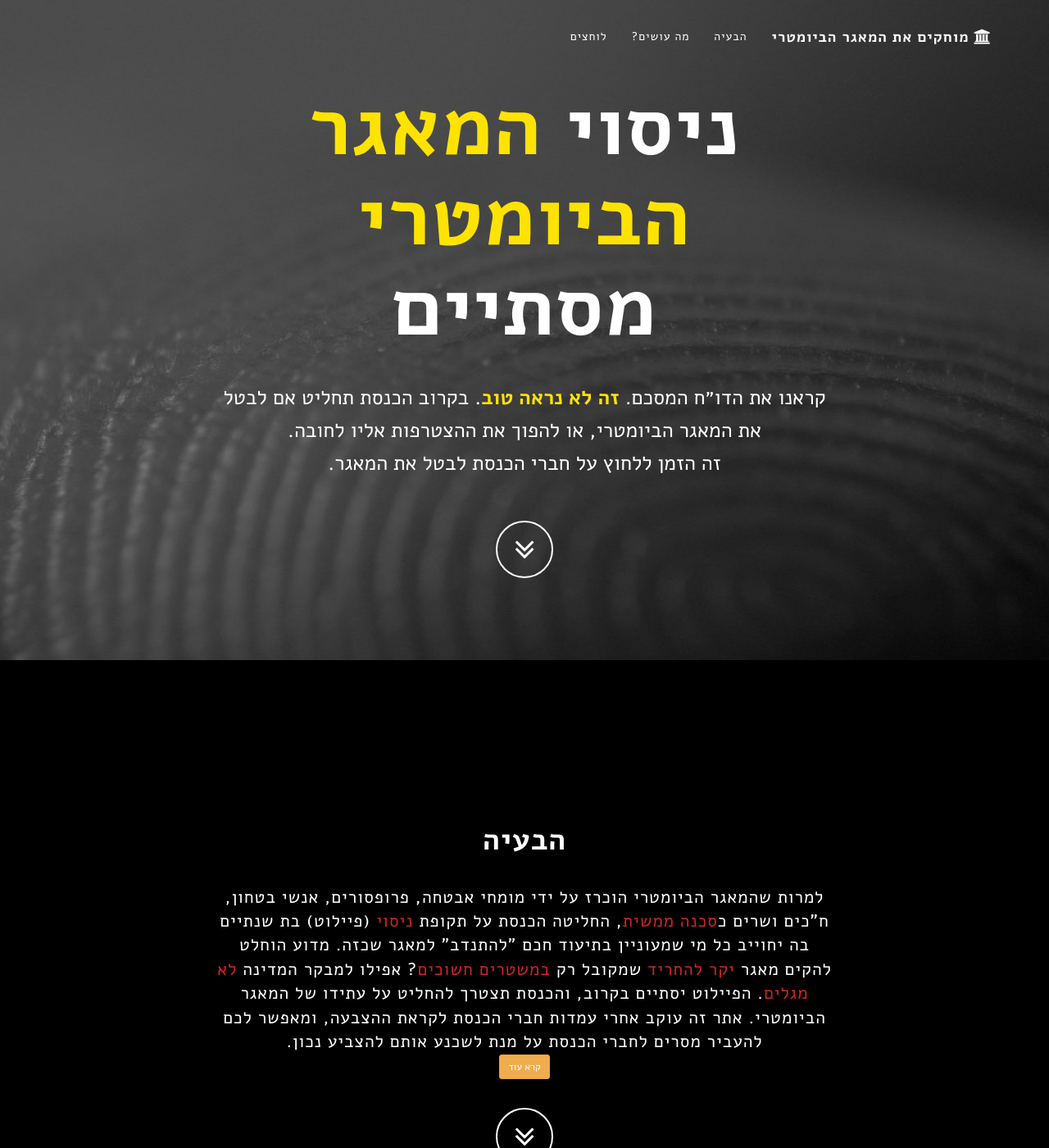
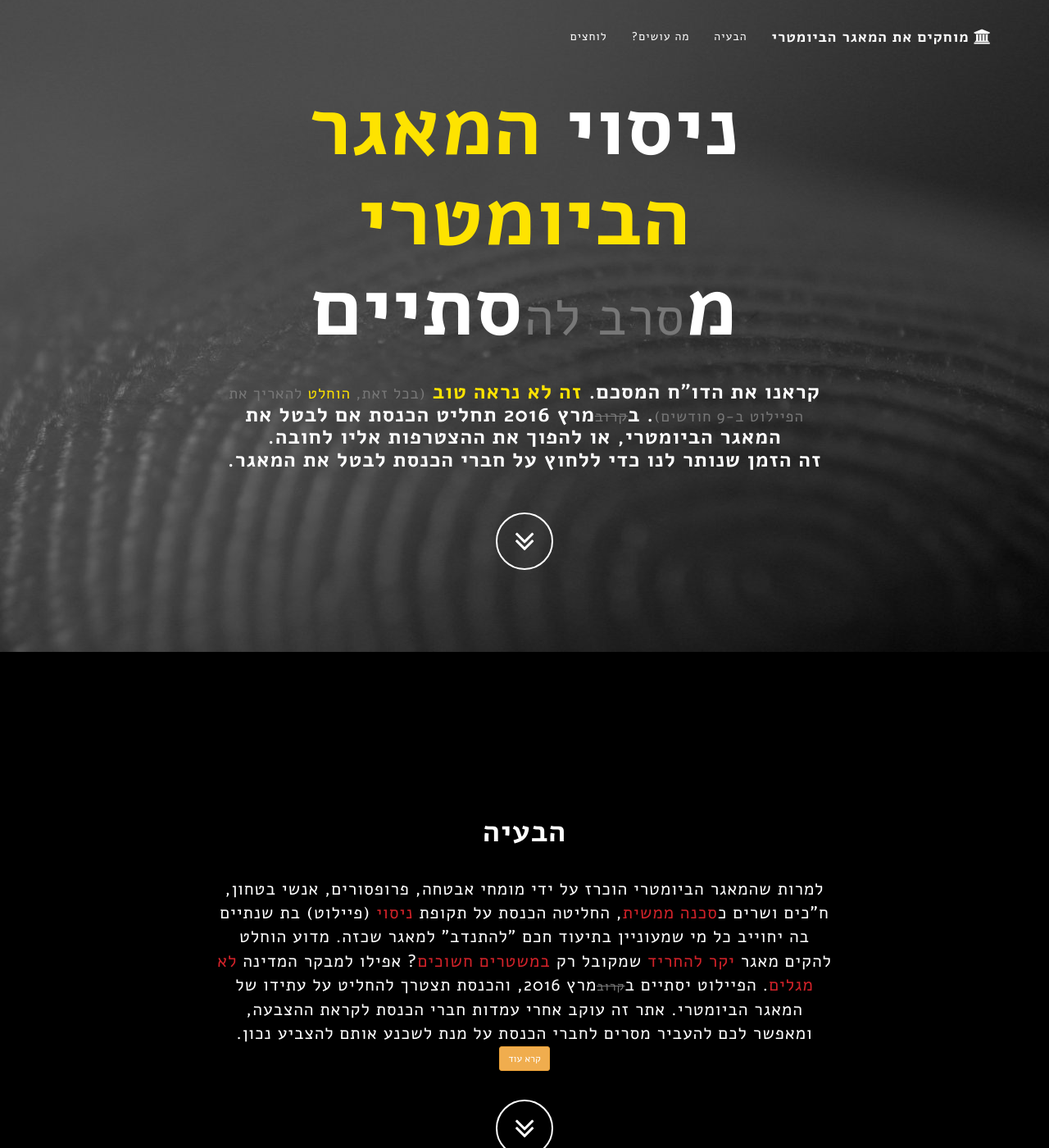
Before and after one commit to no2bio/mk-personal, a Jekyll site: the page built from index.html, in a window 1280 px wide and 1400 px high. Shown: the whole window at 82% size. Built offline with Jekyll 4.4.1, drawn with Linux system fonts in a browser that asks for light colours.

Commit message:
Patch up intro text
also items for hanegbi and german (lots more to come later on)

```diff
--- a/_includes/about.html
+++ b/_includes/about.html
@@ -13,7 +13,7 @@
 				<a href="http://m.no2bio.org/post-costs.html" target="_blank">יקר להחריד</a> שמקובל רק
 				<a href="https://dubiousdod.org/biomap" target="_blank">במשטרים חשוכים</a>? אפילו למבקר המדינה
 				<a href="https://archive.today/Lc8eu#selection-547.0-561.404" target="_blank">לא מגלים</a>.
-				הפיילוט יסתיים בקרוב, והכנסת תצטרך להחליט על עתידו של המאגר הביומטרי.
+				הפיילוט יסתיים ב<small><del>קרוב</del></small>מרץ 2016, והכנסת תצטרך להחליט על עתידו של המאגר הביומטרי.
 				אתר זה עוקב אחרי עמדות חברי הכנסת לקראת ההצבעה, ומאפשר לכם להעביר מסרים לחברי הכנסת על מנת לשכנע אותם להצביע נכון.
 				<br />
 				<button data-toggle="collapse" data-target="#problem-read-more" class="btn btn-warning btn-sm">קרא עוד</button>
--- a/_includes/header.html
+++ b/_includes/header.html
@@ -6,15 +6,18 @@
                     <div class="col-md-8 col-md-offset-2">
                         <h1 class="brand-heading">ניסוי
                          <span class="bio-yellow">המאגר הביומטרי</span>
-                          מסתיים</h1>
-                        <p class="intro-text">
+                          מ<small>סרב&nbsp;לה</small>סתיים</h1>
+                        <h6 class="intro-text">
                           קראנו את הדו״ח המסכם.
                           <a class="bio-yellow"
-                              href="https://archive.is/cKA1j#selection-3287.262-3287.475" target="_blank"><strong>זה לא נראה טוב</strong></a>.
-                          בקרוב הכנסת תחליט אם לבטל את המאגר הביומטרי, או להפוך את ההצטרפות אליו לחובה.
+                              href="https://archive.is/cKA1j#selection-3287.262-3287.475" target="_blank"><strong>זה לא נראה טוב</strong></a>
+                              <small>(בכל זאת,
+                                <a class="bio-yellow" target="_blank" href="http://www.calcalist.co.il/internet/articles/0,7340,L-3663144,00.html">הוחלט</a>
+                                להאריך את הפיילוט ב-9 חודשים)</small>.
+                          ב<small><del>קרוב</del></small>מרץ 2016 תחליט הכנסת אם לבטל את המאגר הביומטרי, או להפוך את ההצטרפות אליו לחובה.
                           <br />
-                          זה הזמן ללחוץ על חברי הכנסת לבטל את המאגר.
-                        </p>
+                          זה הזמן שנותר לנו כדי ללחוץ על חברי הכנסת לבטל את המאגר.
+                        </h6>
                         <a href="#about" class="btn btn-circle page-scroll">
                             <i class="fa fa-angle-double-down animated"></i>
                         </a>
```
Also changed, not shown: _mks/tzhanegbi.md (+1 -1 lines), _mks/ygerman.md (+1 -1 lines).
